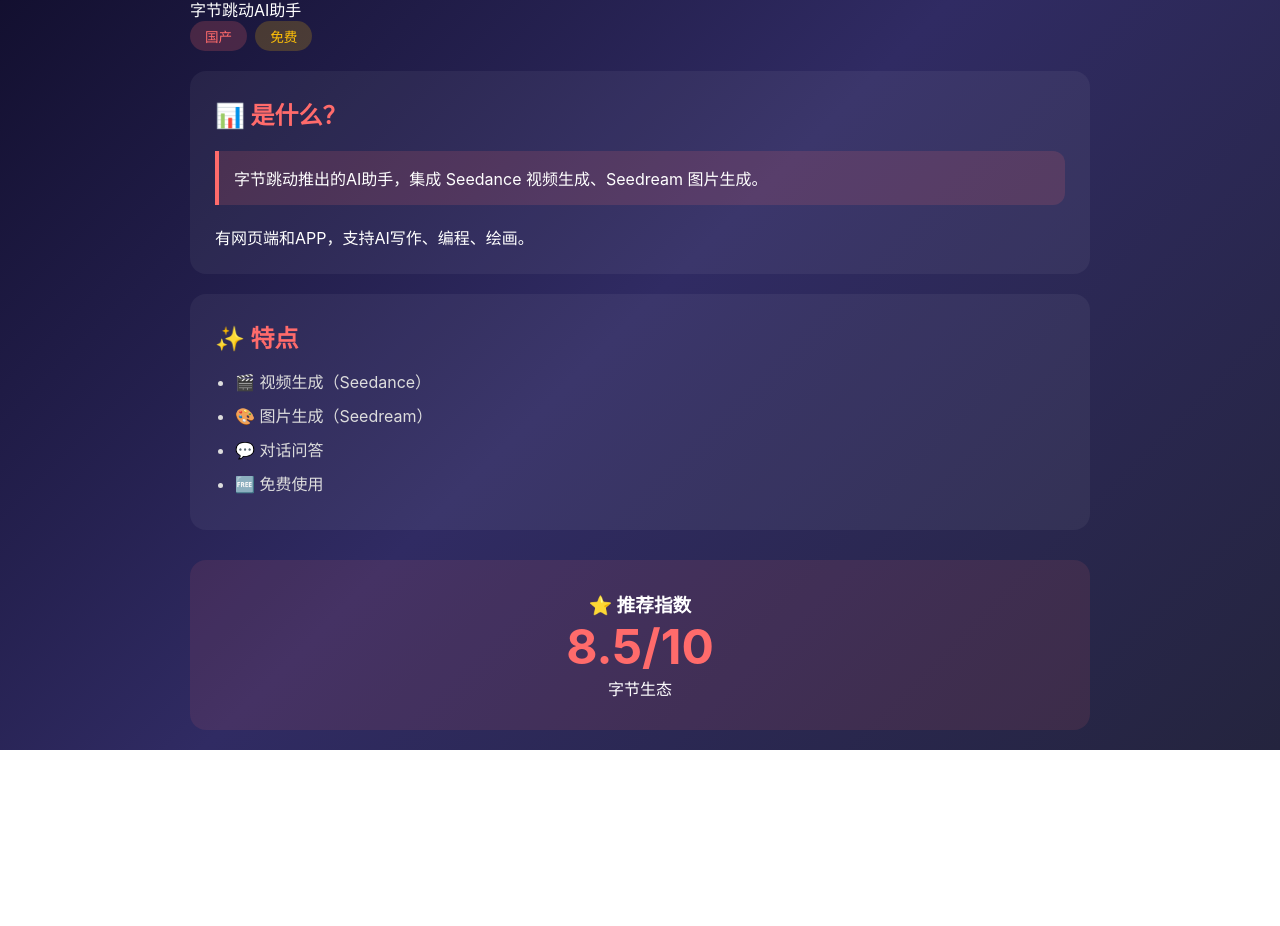
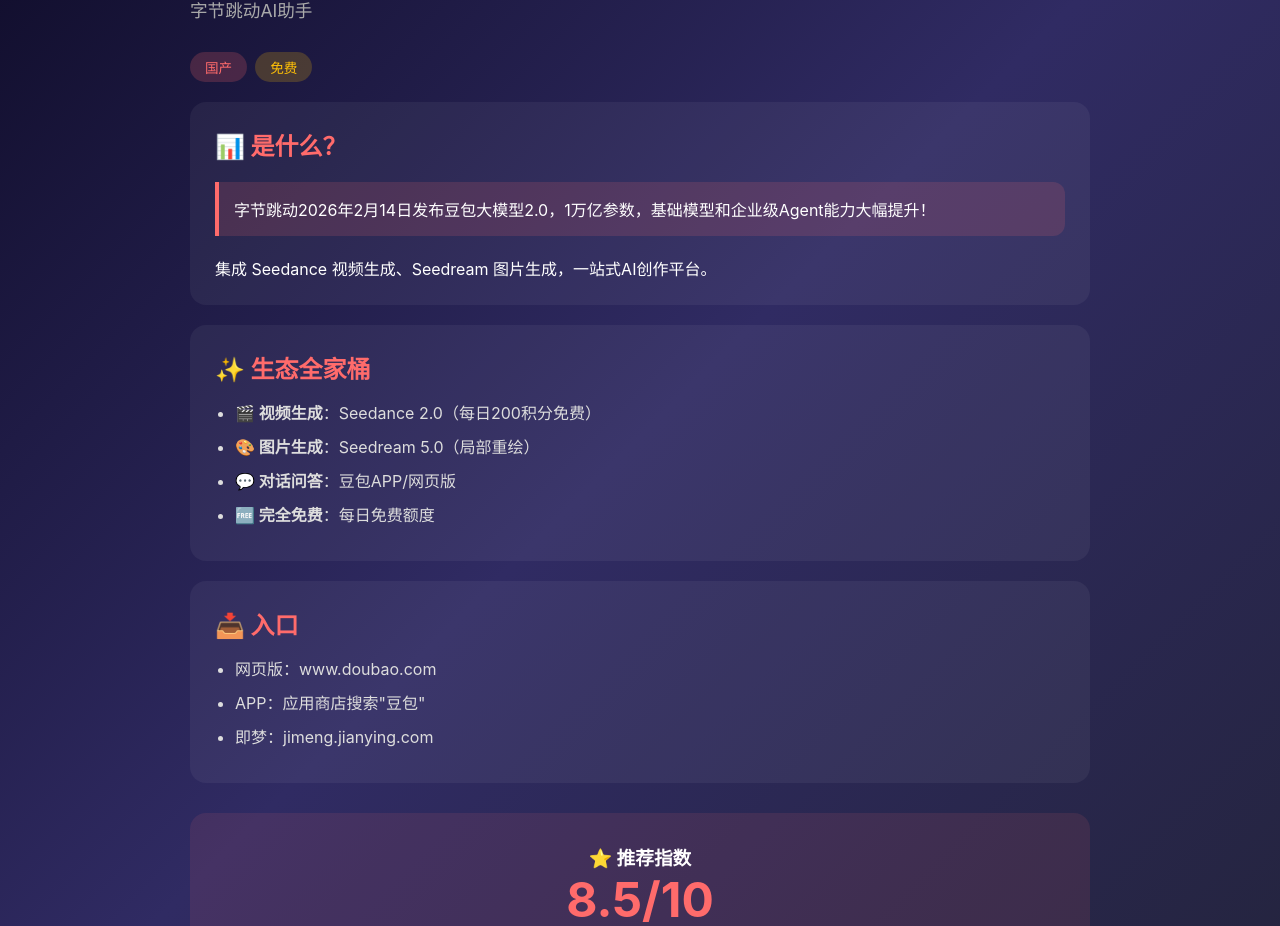
Before and after one commit to Jynewb/ayue-ai-galaxy, a plain HTML site: page 小助理的工作日常/AI工具调研/doubao.html in a window 1280 px wide. Shown: the part 128-1054 px from the top of the page. Before the commit the page ends 878 px from the top, so only its background shows below. Drawn offline with Linux system fonts and the light colour scheme.

Commit message:
更新豆包2.0信息

```diff
--- a/小助理的工作日常/AI工具调研/doubao.html
+++ b/小助理的工作日常/AI工具调研/doubao.html
@@ -10,6 +10,7 @@
         .container { max-width: 900px; margin: 0 auto; }
         .back { display: inline-block; color: #00d4ff; text-decoration: none; margin-bottom: 20px; }
         h1 { font-size: 2.2rem; margin-bottom: 10px; background: linear-gradient(90deg, #ff6b6b, #ffa500); -webkit-background-clip: text; -webkit-text-fill-color: transparent; }
+        .subtitle { color: #aaa; margin-bottom: 30px; font-size: 1.1rem; }
         .section { background: rgba(255,255,255,0.05); border-radius: 16px; padding: 25px; margin-bottom: 20px; }
         .section h2 { color: #ff6b6b; margin-bottom: 15px; }
         .highlight { background: rgba(255,107,107,0.15); border-left: 4px solid #ff6b6b; padding: 15px; border-radius: 0 12px 12px 0; margin: 20px 0; }
@@ -23,27 +24,36 @@
 <body>
     <div class="container">
         <a href="index.html" class="back">← 返回总览</a>
-        <h1>🫛 豆包 终极指南</h1>
+        <h1>🫛 豆包 2.0 终极指南</h1>
         <p class="subtitle">字节跳动AI助手</p>
         <div style="margin-bottom: 20px;"><span class="badge">国产</span><span class="badge" style="background:rgba(255,193,7,0.2);color:#ffc107;">免费</span></div>
 
         <div class="section">
             <h2>📊 是什么？</h2>
-            <div class="highlight">字节跳动推出的AI助手，集成 Seedance 视频生成、Seedream 图片生成。</div>
-            <p>有网页端和APP，支持AI写作、编程、绘画。</p>
+            <div class="highlight">字节跳动2026年2月14日发布豆包大模型2.0，1万亿参数，基础模型和企业级Agent能力大幅提升！</div>
+            <p>集成 Seedance 视频生成、Seedream 图片生成，一站式AI创作平台。</p>
         </div>
 
         <div class="section">
-            <h2>✨ 特点</h2>
+            <h2>✨ 生态全家桶</h2>
             <ul>
-                <li>🎬 视频生成（Seedance）</li>
-                <li>🎨 图片生成（Seedream）</li>
-                <li>💬 对话问答</li>
-                <li>🆓 免费使用</li>
+                <li><strong>🎬 视频生成</strong>：Seedance 2.0（每日200积分免费）</li>
+                <li><strong>🎨 图片生成</strong>：Seedream 5.0（局部重绘）</li>
+                <li><strong>💬 对话问答</strong>：豆包APP/网页版</li>
+                <li><strong>🆓 完全免费</strong>：每日免费额度</li>
             </ul>
         </div>
 
-        <div class="recommend"><h3>⭐ 推荐指数</h3><div class="score">8.5/10</div><p>字节生态</p></div>
+        <div class="section">
+            <h2>📥 入口</h2>
+            <ul>
+                <li>网页版：www.doubao.com</li>
+                <li>APP：应用商店搜索"豆包"</li>
+                <li>即梦：jimeng.jianying.com</li>
+            </ul>
+        </div>
+
+        <div class="recommend"><h3>⭐ 推荐指数</h3><div class="score">8.5/10</div><p>字节生态全能</p></div>
     </div>
 </body>
 </html>
```
